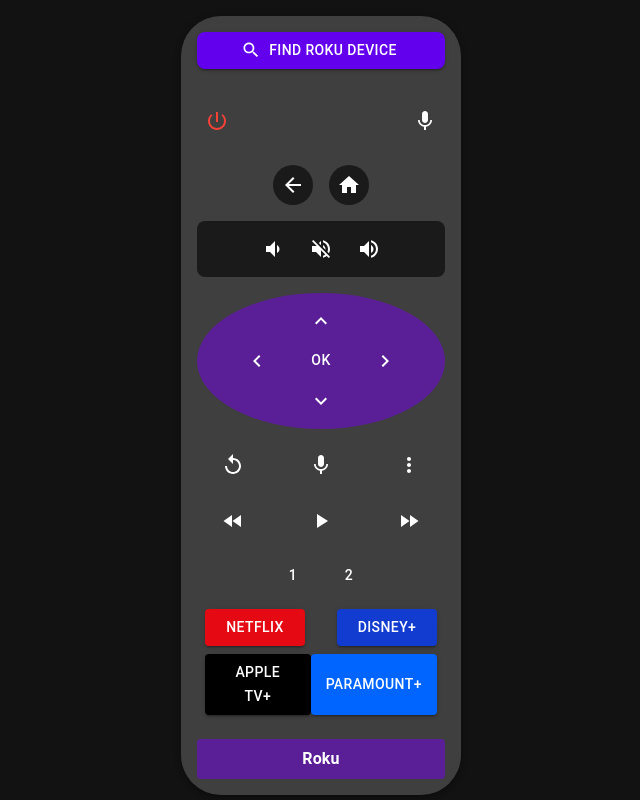
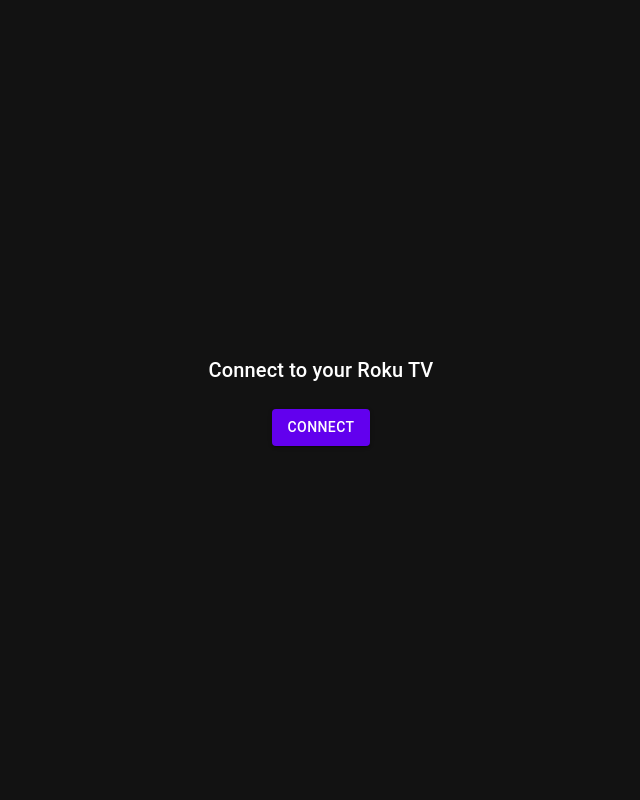
Before and after one commit to GeorgePost/RokuTVRemote, a React (Create React App) app: page / in a window 1280 px wide. Shown: the whole page, without its empty margins (319-959 px from the left). Built offline with nearby package versions, Linux system fonts and the light colour scheme.

Commit message:
Removed build errors and warnings

```diff
--- a/src/components/Remote.js
+++ b/src/components/Remote.js
@@ -10,7 +10,6 @@
 import KeyboardArrowDownIcon from '@mui/icons-material/KeyboardArrowDown';
 import KeyboardArrowLeftIcon from '@mui/icons-material/KeyboardArrowLeft';
 import KeyboardArrowRightIcon from '@mui/icons-material/KeyboardArrowRight';
-import SearchIcon from '@mui/icons-material/Search';
 import MicIcon from '@mui/icons-material/Mic';
 import ReplayIcon from '@mui/icons-material/Replay';
 import MoreVertIcon from '@mui/icons-material/MoreVert';
@@ -24,6 +23,7 @@
   const [isConnected, setIsConnected] = useState(false);
   const [error, setError] = useState('');
   const [snackbarOpen, setSnackbarOpen] = useState(false);
+  const [deviceInfo, setDeviceInfo] = useState(null);
   const [isPlaying, setIsPlaying] = useState(false);
   const [isScanning, setIsScanning] = useState(false);
 
@@ -58,101 +58,146 @@
     try {
       setError('');
       await RokuService.sendCommand(command);
+
+      // Update play/pause state for media controls
+      if (command === 'play' || command === 'pause') {
+        setIsPlaying(!isPlaying);
+      }
     } catch (error) {
-      let errorMessage = 'Failed to send command. Please try reconnecting.';
-
-      if (error.response?.data) {
-        errorMessage = error.response.data.details;
-
-        // Handle pairing requirement
-        if (error.response.data.requiresPairing) {
-          try {
-            setError('Initiating pairing process...');
+      setError(error.message);
       setSnackbarOpen(true);
 
-            // Attempt to pair
-            const pairResult = await RokuService.pairDevice();
-
-            if (pairResult.success) {
-              errorMessage = 'Please check your TV screen and accept the pairing request. After accepting, wait a few seconds and try your command again.';
-              // Add a visual indicator that we're waiting for pairing
-              setError(errorMessage);
-              setSnackbarOpen(true);
-              return;
-            }
-          } catch (pairError) {
-            errorMessage = 'Failed to initiate pairing. Please ensure your TV is on and try again.';
-          }
-        }
-
-        // Update device info if provided
-        if (error.response.data.deviceInfo) {
-          setDeviceInfo(error.response.data.deviceInfo);
-        }
-
-        // Special handling for 403 errors
-        if (error.response.status === 403) {
-          errorMessage = `${error.response.data.details} Please ensure your TV is not in a system menu and try again.`;
-        }
-      }
-
-      setError(errorMessage);
-      setSnackbarOpen(true);
-
-      // Only disconnect if it's a network error or 404
-      if (!error.response || error.response.status === 404) {
+      // Only disconnect if it's a network error
+      if (error.message.includes('Could not connect to Roku device')) {
         setIsConnected(false);
+        setDeviceInfo(null);
       }
     }
   };
 
   return (
     <>
+      {!isConnected ? (
+        <Box sx={{ textAlign: 'center', p: 2 }}>
+          <Typography variant="h6" gutterBottom>
+            Connect to your Roku TV
+          </Typography>
+          <Button
+            variant="contained"
+            onClick={handleDiscovery}
+            disabled={isScanning}
+            sx={{ mt: 2 }}
+          >
+            {isScanning ? 'Connecting...' : 'Connect'}
+          </Button>
+        </Box>
+      ) : (
         <Paper
           elevation={3}
           sx={{
-          padding: 2,
-          borderRadius: 10,
-          width: '100%',
-          maxWidth: 280,
-          backgroundColor: '#2F2F2F',
-          display: 'flex',
-          flexDirection: 'column',
-          gap: 2,
+            p: 2,
+            bgcolor: '#1A1A1A',
+            borderRadius: '16px',
+            maxWidth: 400,
+            mx: 'auto'
           }}
         >
-        {!isConnected && (
-          <Box sx={{ mb: 2, display: 'flex', justifyContent: 'center' }}>
-            <Button
-              variant="contained"
-              startIcon={isScanning ? null : <SearchIcon />}
-              onClick={handleDiscovery}
-              disabled={isScanning}
-              fullWidth
-              sx={{ borderRadius: 2 }}
-            >
-              {isScanning ? 'Scanning for Roku devices...' : 'Find Roku Device'}
-            </Button>
-          </Box>
-        )}
-
-        {/* Top Section */}
-        <Box sx={{ display: 'flex', justifyContent: 'space-between', alignItems: 'center', mb: 1 }}>
+          {/* Power Button */}
+          <Box sx={{ display: 'flex', justifyContent: 'flex-end', mb: 2 }}>
             <IconButton
+              onClick={() => handleButtonClick('power')}
               sx={{
-              color: 'error.main',
-              '&.MuiIconButton-root': { borderRadius: '50%' }
+                color: '#E91E63',
+                '&:hover': { bgcolor: 'rgba(233,30,99,0.1)' }
               }}
-            onClick={() => handleButtonClick('power')}
             >
               <PowerSettingsNewIcon />
             </IconButton>
-          <IconButton sx={{ color: 'white' }}>
-            <MicIcon />
+          </Box>
+
+          {/* Navigation Controls */}
+          <Box sx={{
+            position: 'relative',
+            display: 'flex',
+            flexDirection: 'column',
+            alignItems: 'center',
+            gap: 1,
+            mb: 3
+          }}>
+            {/* D-Pad */}
+            <Box sx={{
+              display: 'grid',
+              gridTemplateColumns: 'repeat(3, 1fr)',
+              gap: 1,
+              width: 'fit-content'
+            }}>
+              {/* Up */}
+              <Box sx={{ gridColumn: '2' }}>
+                <IconButton
+                  onClick={() => handleButtonClick('up')}
+                  sx={{
+                    bgcolor: '#333',
+                    color: 'white',
+                    '&:hover': { bgcolor: '#444' }
+                  }}
+                >
+                  <KeyboardArrowUpIcon />
                 </IconButton>
               </Box>
 
-        {/* Back and Home Buttons */}
+              {/* Left */}
+              <IconButton
+                onClick={() => handleButtonClick('left')}
+                sx={{
+                  bgcolor: '#333',
+                  color: 'white',
+                  '&:hover': { bgcolor: '#444' }
+                }}
+              >
+                <KeyboardArrowLeftIcon />
+              </IconButton>
+
+              {/* OK */}
+              <IconButton
+                onClick={() => handleButtonClick('ok')}
+                sx={{
+                  bgcolor: '#6200EE',
+                  color: 'white',
+                  '&:hover': { bgcolor: '#7E3FF2' }
+                }}
+              >
+                <Typography variant="button">OK</Typography>
+              </IconButton>
+
+              {/* Right */}
+              <IconButton
+                onClick={() => handleButtonClick('right')}
+                sx={{
+                  bgcolor: '#333',
+                  color: 'white',
+                  '&:hover': { bgcolor: '#444' }
+                }}
+              >
+                <KeyboardArrowRightIcon />
+              </IconButton>
+
+              {/* Down */}
+              <Box sx={{ gridColumn: '2' }}>
+                <IconButton
+                  onClick={() => handleButtonClick('down')}
+                  sx={{
+                    bgcolor: '#333',
+                    color: 'white',
+                    '&:hover': { bgcolor: '#444' }
+                  }}
+                >
+                  <KeyboardArrowDownIcon />
+                </IconButton>
+              </Box>
+            </Box>
+          </Box>
+
+          {/* Back and Home */}
           <Box sx={{ display: 'flex', justifyContent: 'center', gap: 2 }}>
             <IconButton
               sx={{
@@ -219,90 +264,59 @@
             </IconButton>
           </Box>
 
-        {/* Navigation Pad */}
+          {/* Playback Controls */}
           <Box sx={{
             display: 'flex',
-          flexDirection: 'column',
+            justifyContent: 'center',
             alignItems: 'center',
-          bgcolor: '#5A1E96',
-          borderRadius: '50%',
-          p: 1,
-          position: 'relative'
+            gap: 2,
+            mt: 2
           }}>
-          <IconButton onClick={() => handleButtonClick('up')} sx={{ color: 'white' }}>
-            <KeyboardArrowUpIcon />
-          </IconButton>
-          <Box sx={{ display: 'flex', alignItems: 'center', gap: 3 }}>
-            <IconButton onClick={() => handleButtonClick('left')} sx={{ color: 'white' }}>
-              <KeyboardArrowLeftIcon />
-            </IconButton>
-            <Button
-              onClick={() => handleButtonClick('ok')}
-              sx={{
-                minWidth: 40,
-                height: 40,
-                borderRadius: '50%',
-                color: 'white',
-                '&:hover': { bgcolor: 'rgba(255,255,255,0.1)' }
-              }}
+            <IconButton
+              onClick={() => handleButtonClick('rewind')}
+              sx={{ color: 'white' }}
             >
-              OK
-            </Button>
-            <IconButton onClick={() => handleButtonClick('right')} sx={{ color: 'white' }}>
-              <KeyboardArrowRightIcon />
-            </IconButton>
-          </Box>
-          <IconButton onClick={() => handleButtonClick('down')} sx={{ color: 'white' }}>
-            <KeyboardArrowDownIcon />
-          </IconButton>
-        </Box>
-
-        {/* Control Buttons */}
-        <Box sx={{ display: 'flex', justifyContent: 'space-between', px: 2 }}>
-          <IconButton sx={{ color: 'white' }} onClick={() => handleButtonClick('replay')}>
-            <ReplayIcon />
-          </IconButton>
-          <IconButton sx={{ color: 'white' }} onClick={() => handleButtonClick('voice')}>
-            <MicIcon />
-          </IconButton>
-          <IconButton sx={{ color: 'white' }} onClick={() => handleButtonClick('options')}>
-            <MoreVertIcon />
-          </IconButton>
-        </Box>
-
-        {/* Playback Controls */}
-        <Box sx={{ display: 'flex', justifyContent: 'space-between', px: 2 }}>
-          <IconButton sx={{ color: 'white' }} onClick={() => handleButtonClick('rewind')}>
               <FastRewindIcon />
             </IconButton>
             <IconButton
+              onClick={() => handleButtonClick(isPlaying ? 'pause' : 'play')}
               sx={{ color: 'white' }}
-            onClick={() => {
-              setIsPlaying(!isPlaying);
-              handleButtonClick(isPlaying ? 'pause' : 'play');
-            }}
             >
               {isPlaying ? <PauseIcon /> : <PlayArrowIcon />}
             </IconButton>
-          <IconButton sx={{ color: 'white' }} onClick={() => handleButtonClick('forward')}>
+            <IconButton
+              onClick={() => handleButtonClick('forward')}
+              sx={{ color: 'white' }}
+            >
               <FastForwardIcon />
             </IconButton>
           </Box>
 
-        {/* Shortcut Numbers */}
-        <Box sx={{ display: 'flex', justifyContent: 'center', gap: 2 }}>
-          <Button
-            variant="text"
-            sx={{ color: 'white', minWidth: 40 }}
+          {/* Additional Controls */}
+          <Box sx={{
+            display: 'flex',
+            justifyContent: 'center',
+            gap: 2,
+            mt: 2
+          }}>
+            <IconButton
+              onClick={() => handleButtonClick('voice')}
+              sx={{ color: 'white' }}
             >
-            1
-          </Button>
-          <Button
-            variant="text"
-            sx={{ color: 'white', minWidth: 40 }}
+              <MicIcon />
+            </IconButton>
+            <IconButton
+              onClick={() => handleButtonClick('replay')}
+              sx={{ color: 'white' }}
             >
-            2
-          </Button>
+              <ReplayIcon />
+            </IconButton>
+            <IconButton
+              onClick={() => handleButtonClick('options')}
+              sx={{ color: 'white' }}
+            >
+              <MoreVertIcon />
+            </IconButton>
           </Box>
 
           {/* Streaming Service Shortcuts */}
@@ -372,6 +386,7 @@
             </Typography>
           </Box>
         </Paper>
+      )}
 
       <Snackbar
         open={snackbarOpen}
--- a/src/services/RokuService.js
+++ b/src/services/RokuService.js
@@ -250,4 +250,5 @@
   }
 }
 
-export default new RokuService();
+const rokuService = new RokuService();
+export default rokuService;
```
Lines whose indentation alone changed are shown as unchanged.
